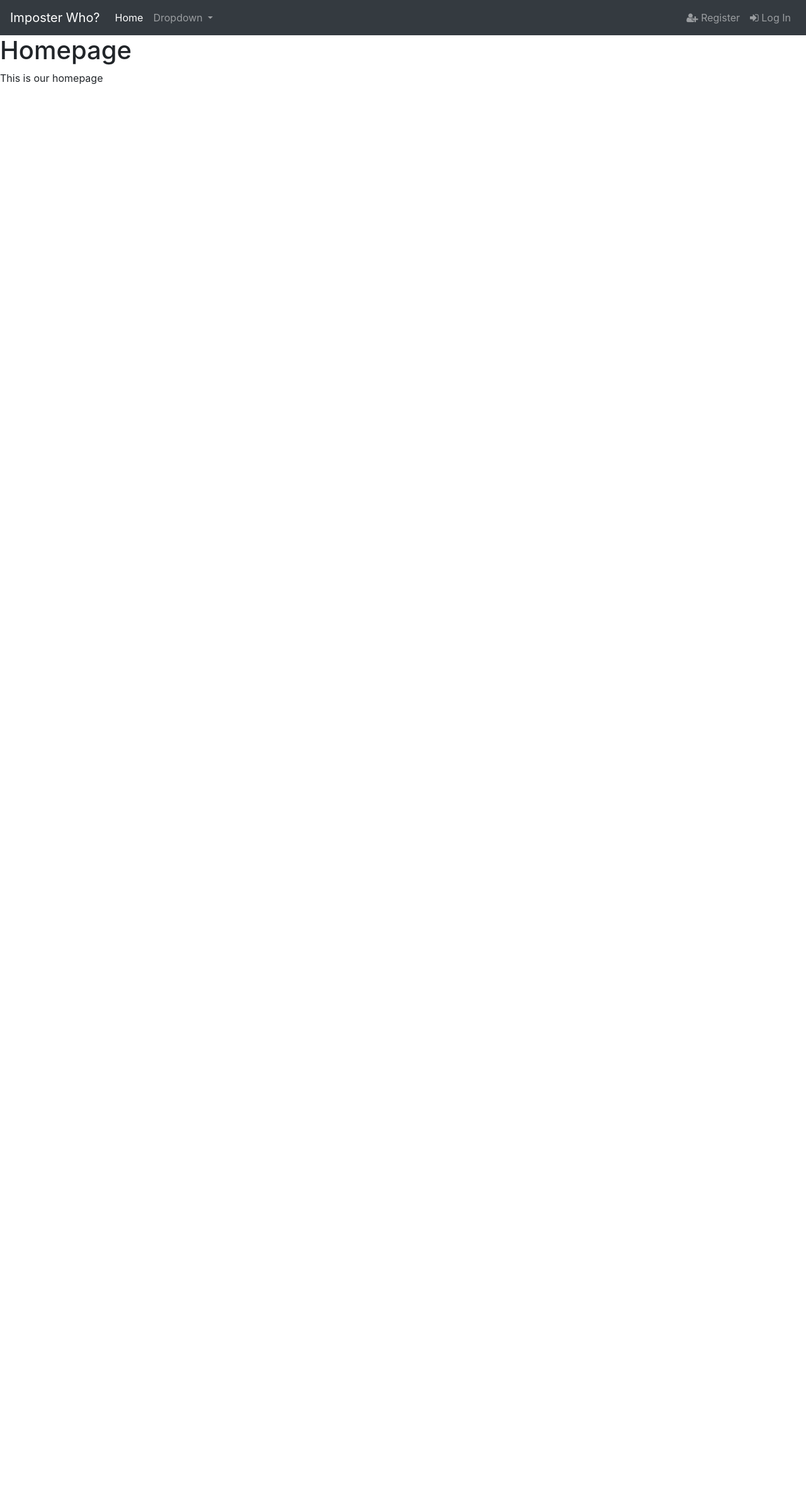
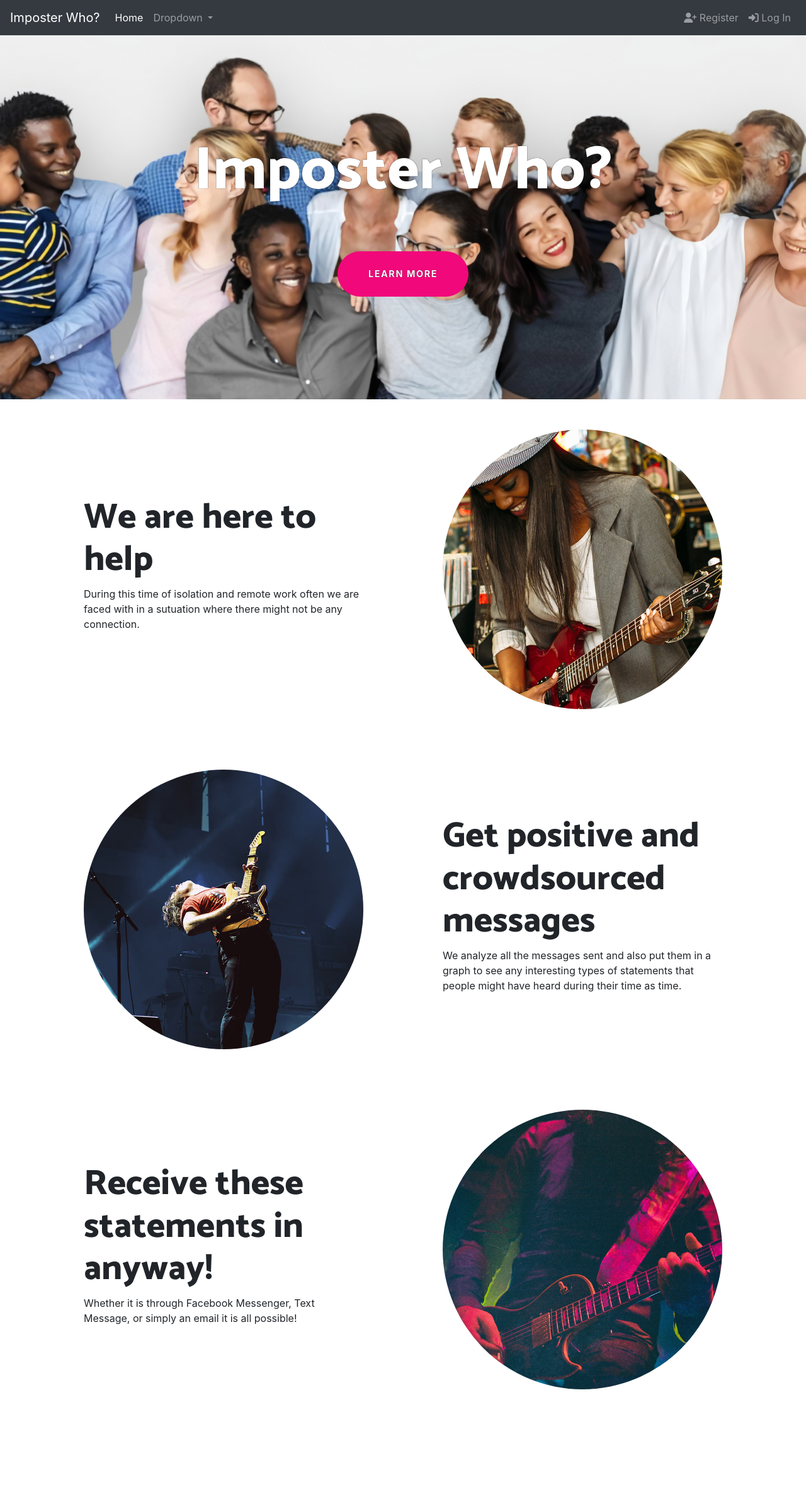
Before and after one commit to Leundai/ImposterWho, a Flask app: page / in a window 1280 px wide. Shown: the whole page at 63% size. Before the commit the page ends 134 px from the top, so only its background shows below. Run offline with Flask 2, Linux system fonts and the light colour scheme; some libraries are stand-ins or nearby versions.

Commit message:
Front Page

```diff
--- a/flaskr/static/css/style.css
+++ b/flaskr/static/css/style.css
@@ -0,0 +1,44 @@
+#home-head {
+    background: url("../img/header.png") no-repeat;background-size: cover; position: relative;
+    overflow: hidden;
+    padding-top: calc(10rem + 55px);
+    padding-bottom: 10rem;
+    font-size: 6rem;
+    text-shadow: 0px 0px 1px rgb(0,0,0);
+    filter: blur(0px) contrast(100%) grayscale(0%) hue-rotate(0deg) invert(0%) saturate(102%);
+}
+
+header.masthead .masthead-content .masthead-heading {
+    font-size: 6rem;
+}
+
+h1, h2, h3, h4, h5, h6 {
+    font-family: Catamaran;
+    font-weight: 800!important;
+}
+
+.btn-primary {
+    background-color: #ee0979;
+    border-color: #ee0979;
+}
+
+.btn:not(:disabled):not(.disabled) {
+    cursor: pointer;
+}
+
+.btn-xl {
+    text-transform: uppercase;
+    padding: 1.5rem 3rem;
+    font-size: .9rem;
+    font-weight: 700;
+    letter-spacing: .1rem;
+}
+
+.mt-5, .my-5 {
+    margin-top: 3rem!important;
+}
+
+.rounded-pill {
+    border-radius: 50rem!important;
+    transition: color .15s ease-in-out,background-color .15s ease-in-out,border-color .15s ease-in-out,box-shadow .15s ease-in-out;
+}
--- a/flaskr/templates/base.html
+++ b/flaskr/templates/base.html
@@ -1,10 +1,13 @@
-<!doctype html>
+<!DOCTYPE html>
+<html>
 <title>{% block title %}{% endblock %} - Imposter Who?</title>
 <link rel="stylesheet" href="{{ url_for('static', filename='css/style.css') }}">
+<link href="//maxcdn.bootstrapcdn.com/font-awesome/4.2.0/css/font-awesome.min.css" type="text/css" rel="stylesheet">
+<link rel="stylesheet" href="{{ url_for('static', filename='bootstrap/css/bootstrap.min.css') }}">
+<script src="https://use.fontawesome.com/12c3e2ccec.js"></script>
 
-<section class="content">
-  <header>
-    <nav class="navbar navbar-expand-lg navbar-dark bg-dark">
+<body>
+  <nav class="navbar navbar-expand-lg navbar-dark bg-dark fixed-top">
     <a class="navbar-brand" href="#">Imposter Who?</a>
     <button class="navbar-toggler" type="button" data-toggle="collapse" data-target="#navbarSupportedContent" aria-controls="navbarSupportedContent" aria-expanded="false" aria-label="Toggle navigation">
       <span class="navbar-toggler-icon"></span>
@@ -38,11 +41,11 @@
       </ul>
     </div>
   </nav>
-    <link href="//maxcdn.bootstrapcdn.com/font-awesome/4.2.0/css/font-awesome.min.css" type="text/css" rel="stylesheet">
-    <link rel="stylesheet" href="{{ url_for('static', filename='bootstrap/css/bootstrap.min.css') }}">
-    <script src="https://use.fontawesome.com/12c3e2ccec.js"></script>
+
+  <header class="masthead text-center text-white">
     {% block header %}{% endblock %}
   </header>
+
   {% with messages = get_flashed_messages() %}
         {% if messages %}
         <div class="alert alert-warning alert-dismissible fade show" role="alert">
@@ -54,4 +57,5 @@
         {% endif %}
     {% endwith %}
   {% block content %}{% endblock %}
-</section>
+</body>
+</html>
--- a/flaskr/templates/index.html
+++ b/flaskr/templates/index.html
@@ -1,10 +1,72 @@
 {% extends 'base.html' %}
 
-{% block title %}Homepage{% endblock %}
+{% block title %}Home{% endblock %}
 {% block header %}
-  <h1>Homepage</h1>
+    <link rel="stylesheet" href="https://fonts.googleapis.com/css?family=Catamaran:100,200,300,400,500,600,700,800,900">
+    <link rel="stylesheet" href="https://fonts.googleapis.com/css?family=Lato:100,100i,300,300i,400,400i,700,700i,900,900i">
+    <link rel="stylesheet" href="{{ url_for('static', filename='bootstrap/css/bootstrap.min.css') }}">
+    <link rel="stylesheet" href="{{ url_for('static', filename='css/style.css') }}">
+
+    <div id="home-head">
+        <div class="masthead-content">
+            <div class="container">
+                <h1 class="masthead-heading mb-0" style="text-shadow: 0px 0px 1px rgb(0,0,0);filter: blur(0px) contrast(100%) grayscale(0%) hue-rotate(0deg) invert(0%) saturate(102%);">Imposter Who?</h1>
+                <h2 class="masthead-subheading mb-0"></h2><a class="btn btn-primary btn-xl rounded-pill mt-5" role="button" href="#">Learn More</a></div>
+        </div>
+    </div>
 {% endblock %}
 
 {% block content %}
-  This is our homepage
+    <section>
+        <div class="container">
+            <div class="row align-items-center">
+                <div class="col-lg-6 order-lg-2">
+                    <div class="p-5"><img class="rounded-circle img-fluid" src="{{ url_for('static', filename='img/01.jpg')}}"></div>
+                </div>
+                <div class="col-lg-6 order-lg-1">
+                    <div class="p-5">
+                        <h2 class="display-4">We are here to help</h2>
+                        <p>During this time of isolation and remote work often we are faced with in a sutuation where there might not be any connection.</p>
+                    </div>
+                </div>
+            </div>
+        </div>
+    </section>
+    <section>
+        <div class="container">
+            <div class="row align-items-center">
+                <div class="col-lg-6 order-lg-1">
+                    <div class="p-5"><img class="rounded-circle img-fluid" src="{{ url_for('static', filename='img/02.jpg')}}"></div>
+                </div>
+                <div class="col-lg-6 order-lg-2">
+                    <div class="p-5">
+                        <h2 class="display-4">Get positive and crowdsourced messages</h2>
+                        <p>We analyze all the messages sent and also put them in a graph to see any interesting types of statements that people might have heard during their time as time.&nbsp;</p>
+                    </div>
+                </div>
+            </div>
+        </div>
+    </section>
+    <section>
+        <div class="container">
+            <div class="row align-items-center">
+                <div class="col-lg-6 order-lg-2">
+                    <div class="p-5"><img class="rounded-circle img-fluid" src="{{ url_for('static', filename='img/03.jpg')}}"></div>
+                </div>
+                <div class="col-lg-6 order-lg-1">
+                    <div class="p-5">
+                        <h2 class="display-4">Receive these statements in anyway!</h2>
+                        <p>Whether it is through Facebook Messenger, Text Message, or simply an email it is all possible!</p>
+                    </div>
+                </div>
+            </div>
+        </div>
+    </section>
+    <footer class="py-5 bg-black">
+        <div class="container">
+            <p class="text-center text-white m-0 small">Copyright&nbsp;© Imposter Who? 2020</p>
+        </div>
+    </footer>
+    <script src="{{ url_for('static', filename='js/jquery.min.js') }}"></script>
+    <script src="{{ url_for('static', filename='bootstrap/js/bootstrap.min.js') }}"></script>
 {% endblock %}
```
Also changed, not shown: flaskr/static/img/01.jpg (added), flaskr/static/img/02.jpg (added), flaskr/static/img/03.jpg (added), flaskr/static/img/header.png (added). Lines whose indentation alone changed are shown as unchanged.
